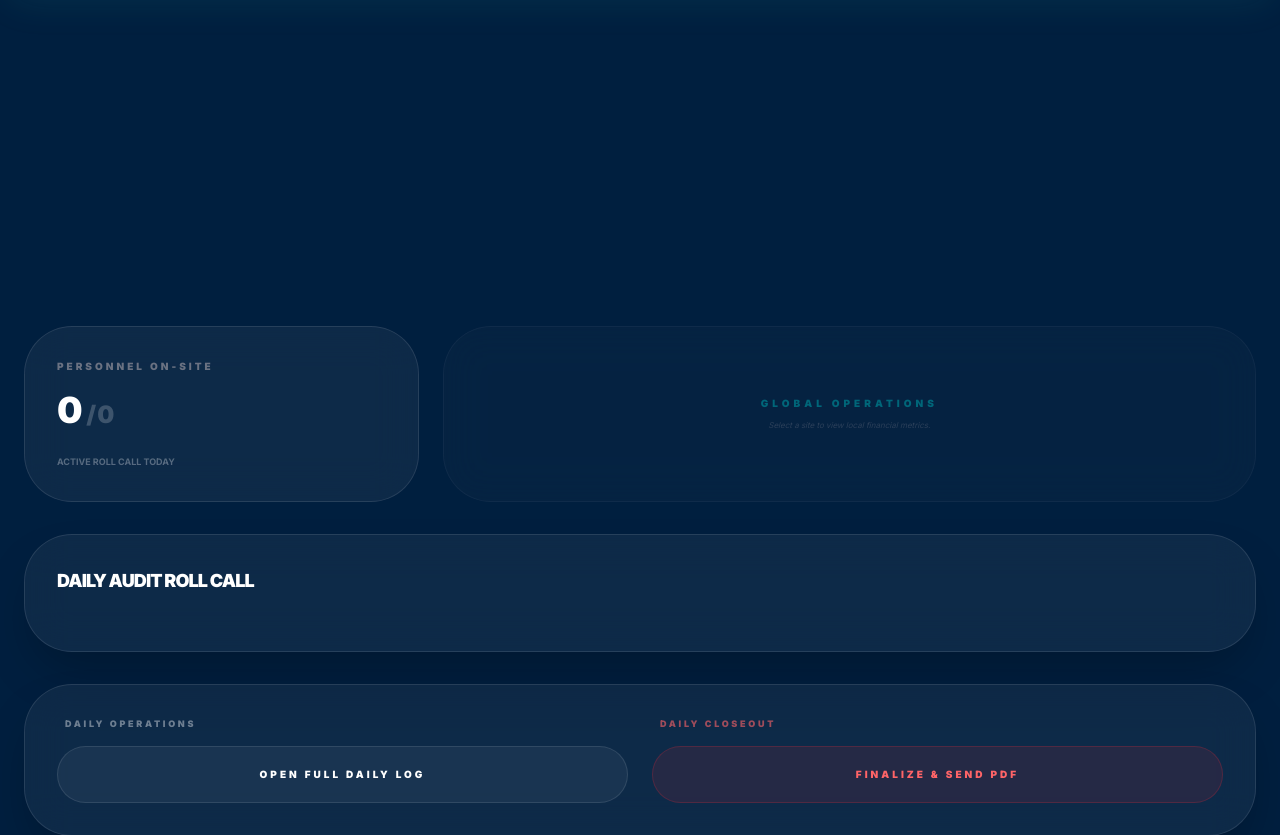
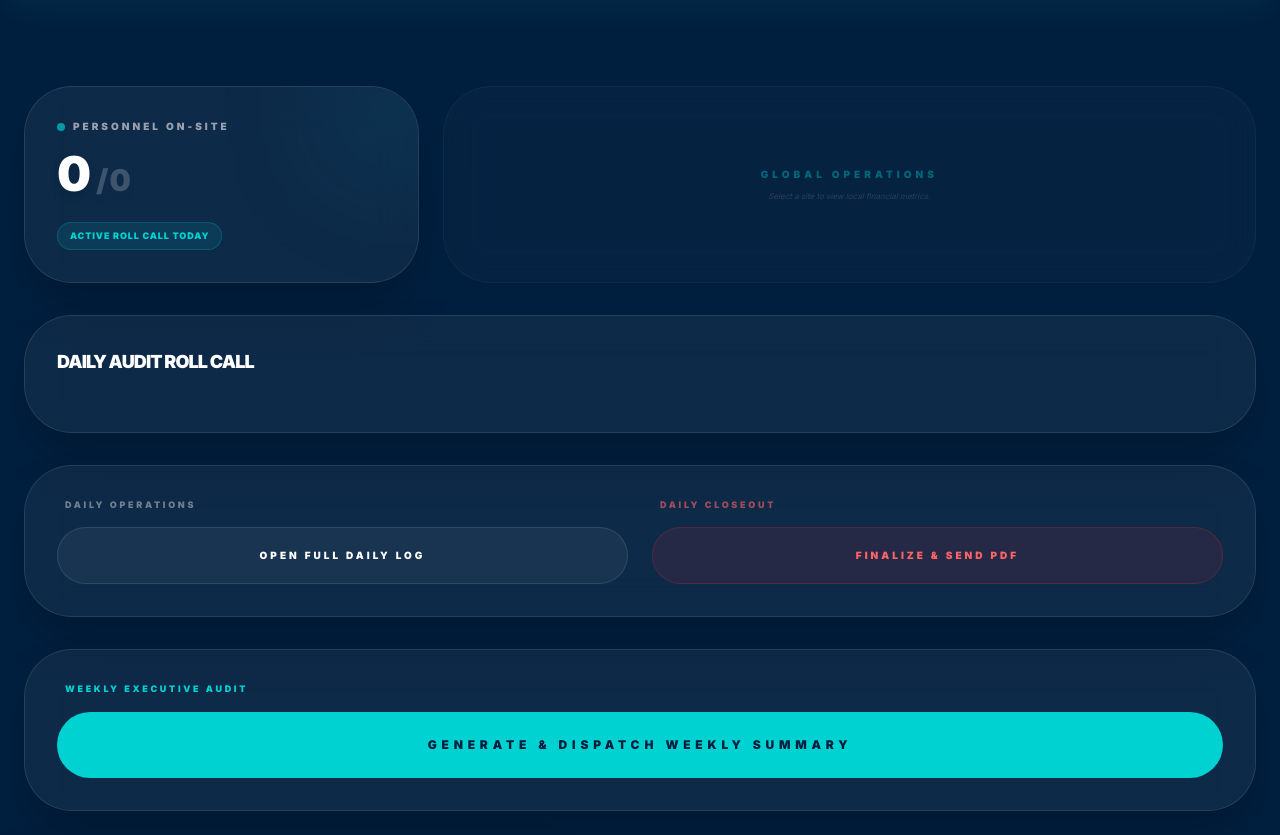
Before and after one commit to InnoCoda-Studio/CodaSite, a Django app: template codasite/site_management/templates/site_management/site_dashboard.html in a window 1280 px wide. Shown: the part 82-917 px from the top of the page. Run offline with Django 5.2, Linux system fonts and the light colour scheme; the template is opened without the code that fills it, so the values that code supplies are empty; style sheets or scripts are compiled from the project's sources; some libraries are stand-ins or nearby versions.

Commit message:
update the site darshbord

```diff
--- a/codasite/site_management/templates/site_management/site_dashboard.html
+++ b/codasite/site_management/templates/site_management/site_dashboard.html
@@ -30,6 +30,13 @@
     /* ✨ Hide Scrollbar for Access Bank Style Draggable Cards */
     .hide-scrollbar::-webkit-scrollbar { display: none; }
     .hide-scrollbar { -ms-overflow-style: none; scrollbar-width: none; }
+
+    /* ✨ Horizontal Swipe Animation */
+    @keyframes swipe-indicator {
+        0%, 100% { transform: translateX(0); }
+        50% { transform: translateX(6px); }
+    }
+    .animate-swipe { animation: swipe-indicator 1.5s infinite ease-in-out; }
 
 </style>
 
@@ -94,31 +101,37 @@
 </header>
 
 
-        <div class="grid grid-cols-1 md:grid-cols-3 gap-6 items-stretch mt-96">
-            <div class="glass p-8 rounded-[3rem] border border-white/10 flex flex-col justify-between">
+        <div x-data="{ activeSlide: 0, hasSwiped: false }" class="w-full relative mt-32 md:mt-36">
+
+    <div class="flex md:grid overflow-x-auto md:overflow-visible hide-scrollbar snap-x snap-mandatory md:snap-none md:grid-cols-3 gap-4 md:gap-6 pb-6 md:pb-0 w-full px-4 md:px-0"
+         @scroll="activeSlide = Math.round($event.target.scrollLeft / $event.target.clientWidth); hasSwiped = true">
+
+        <div class="flex-none w-[85vw] md:w-auto snap-center glass p-8 rounded-[2.5rem] md:rounded-[3rem] border border-white/10 flex flex-col justify-between shrink-0 transition-all hover:border-innocoda-teal/30 shadow-2xl bg-gradient-to-br from-[#0a0f1a] to-white/5 relative overflow-hidden group">
+
+            <div class="absolute -right-10 -top-10 w-32 h-32 bg-innocoda-teal/10 rounded-full blur-3xl group-hover:bg-innocoda-teal/20 transition-all"></div>
+
             <div>
-                    <p class="text-[10px] text-gray-500 font-black uppercase tracking-[0.3em] mb-4">Personnel On-Site</p>
-
-                    <h3 id="onsite-counter" class="text-4xl font-black text-white tracking-tighter">
+                <p class="text-[10px] text-gray-400 font-black uppercase tracking-[0.3em] mb-4 flex items-center gap-2">
+                    <span class="w-2 h-2 rounded-full bg-innocoda-teal animate-pulse"></span>
+                    Personnel On-Site
+                </p>
+                <h3 id="onsite-counter" class="text-4xl md:text-5xl font-black text-white tracking-tighter drop-shadow-lg">
                     {{ present_worker_ids|length }}
-                        <span class="text-white/20 text-2xl">/ {{ workers|length }}</span>
+                    <span class="text-white/20 text-2xl md:text-3xl">/ {{ workers|length }}</span>
                 </h3>
             </div>
-                <p class="text-[9px] text-white/30 font-bold uppercase mt-6">Active Roll Call Today</p>
+            <p class="text-[9px] text-innocoda-teal font-black uppercase mt-6 tracking-widest bg-innocoda-teal/10 w-fit px-3 py-1.5 rounded-full border border-innocoda-teal/20">Active Roll Call Today</p>
         </div>
-
 
         {% if site.id %}
             <div id="finance-cards-container"
-                    class="md:col-span-2"
+                 class="contents md:col-span-2 md:grid md:grid-cols-2 md:gap-6"
                  hx-get="{% url 'htmx_finance_summary' site.id %}"
                  hx-trigger="load, every 30s, financeUpdate from:body"
                  hx-swap="innerHTML">
 
-                    <div class="grid grid-cols-1 md:grid-cols-2 gap-6 h-full">
-                        <div class="glass p-8 rounded-[3rem] border border-white/5 animate-pulse bg-white/5 h-full"></div>
-                        <div class="glass p-8 rounded-[3rem] border border-white/5 animate-pulse bg-white/5 h-full"></div>
-                    </div>
+                 <div class="flex-none w-[85vw] md:w-auto snap-center glass p-8 rounded-[2.5rem] md:rounded-[3rem] border border-white/5 animate-pulse bg-white/5 shrink-0"></div>
+                 <div class="flex-none w-[85vw] md:w-auto snap-center glass p-8 rounded-[2.5rem] md:rounded-[3rem] border border-white/5 animate-pulse bg-white/5 shrink-0"></div>
             </div>
         {% else %}
             <div class="md:col-span-2 glass p-8 rounded-[3rem] border border-white/10 flex flex-col items-center justify-center opacity-40">
@@ -126,6 +139,22 @@
                 <p class="text-[8px] text-gray-500 mt-2 italic text-center">Select a site to view local financial metrics.</p>
             </div>
         {% endif %}
+
+    </div>
+
+    <div class="flex md:hidden justify-between items-center px-4 mt-2">
+        <div class="flex items-center gap-2">
+            <div :class="activeSlide === 0 ? 'bg-innocoda-teal w-6' : 'bg-white/20 w-2'" class="h-2 rounded-full transition-all duration-300"></div>
+            <div :class="activeSlide === 1 ? 'bg-orange-400 w-6' : 'bg-white/20 w-2'" class="h-2 rounded-full transition-all duration-300"></div>
+            <div :class="activeSlide === 2 ? 'bg-emerald-400 w-6' : 'bg-white/20 w-2'" class="h-2 rounded-full transition-all duration-300"></div>
+        </div>
+
+        <div x-show="!hasSwiped" x-transition.opacity.duration.500ms class="flex items-center gap-2 text-innocoda-teal/80 pointer-events-none">
+            <span class="text-[8px] font-black uppercase tracking-widest">Swipe</span>
+            <svg class="w-4 h-4 animate-swipe" fill="none" stroke="currentColor" viewBox="0 0 24 24"><path stroke-linecap="round" stroke-linejoin="round" stroke-width="2" d="M17 8l4 4m0 0l-4 4m4-4H3"></path></svg>
+        </div>
+    </div>
+
 </div>
 
 
```
Lines whose indentation alone changed are shown as unchanged.
